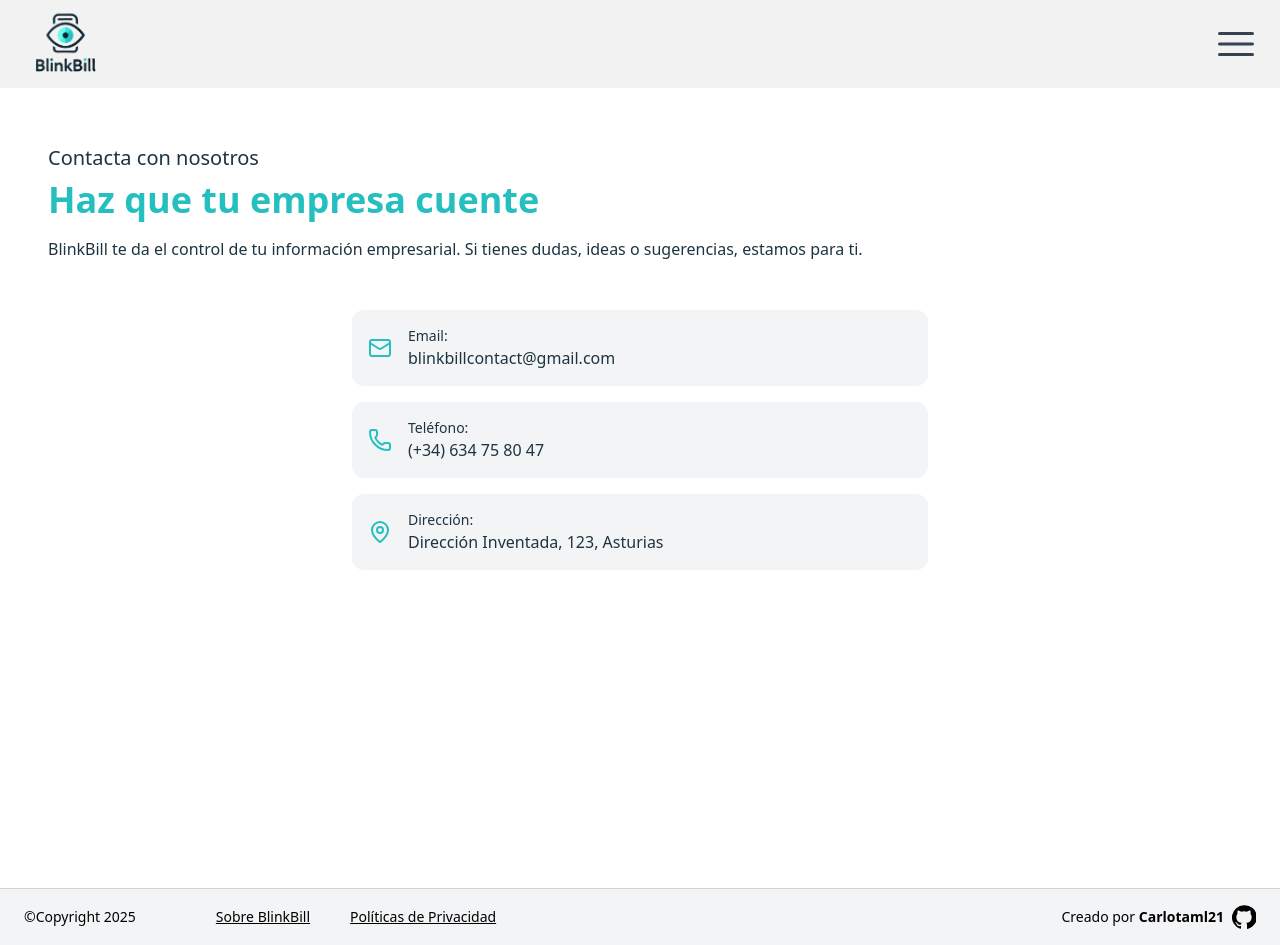
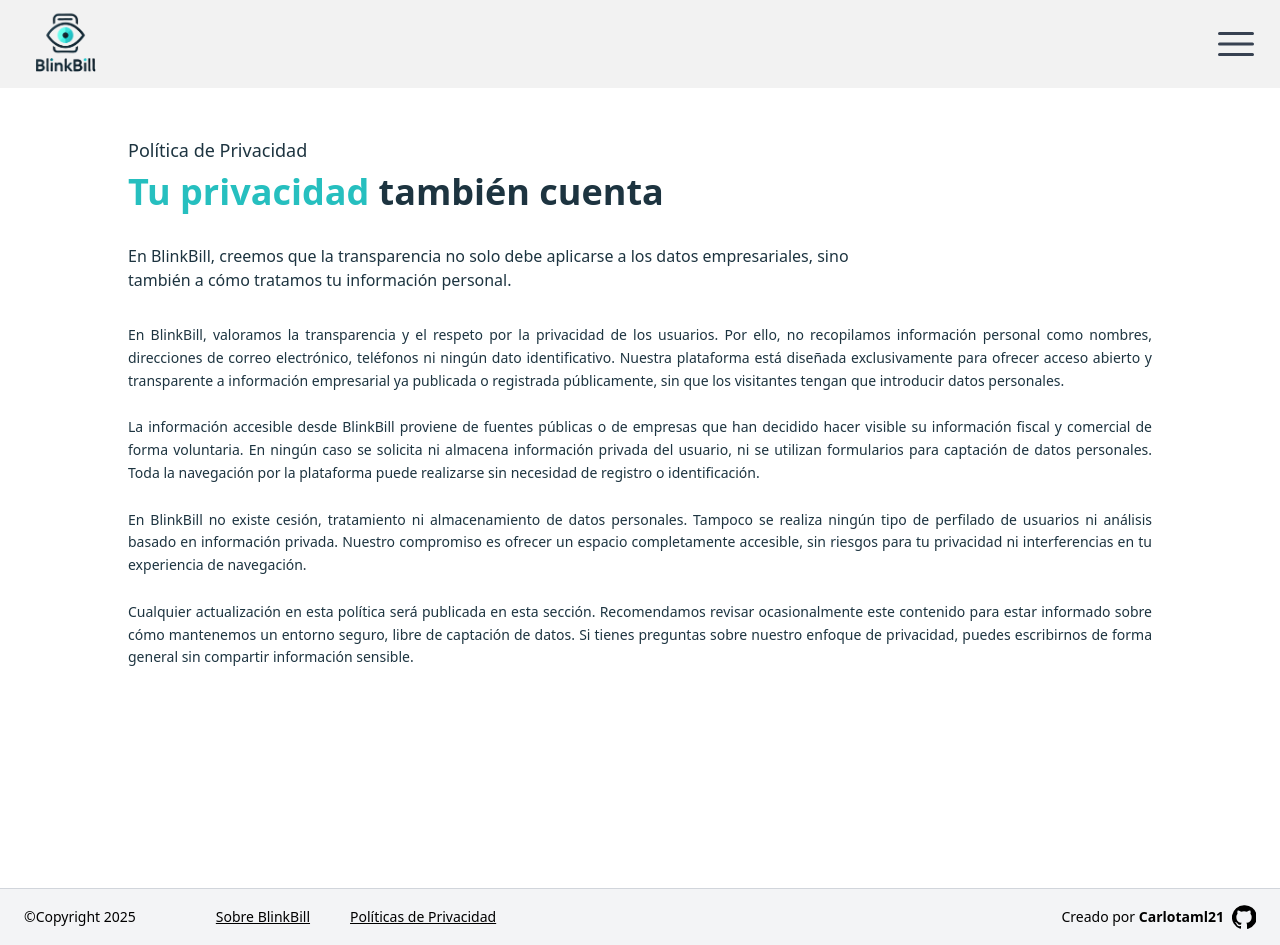
Before and after one commit to Carlotaml21/fronted-blinkBill, a React (Vite) app: page / in a window 1280 px wide. Built offline with nearby package versions, Linux system fonts and the light colour scheme.

Commit message:
add Privacy Policy Page

```diff
--- a/src/App.jsx
+++ b/src/App.jsx
@@ -3,12 +3,13 @@
 import HomePage from "./pages/HomePage";
 import AboutPage from "./pages/AboutPage";
 import ContactPage from "./pages/ContactPage"
+import PrivacyPage from "./pages/PrivacyPage"
 
 function App() {
   return (
     <>
       <Header />
-      <ContactPage/>
+      <PrivacyPage/>
       <Footer />
     </>
   );
--- /dev/null
+++ b/src/pages/PrivacyPage.jsx
@@ -0,0 +1,57 @@
+import React from "react";
+
+const PrivacyPage = () => {
+  return (
+    <div className="min-h-screen bg-white px-6 py-12">
+      <div className="max-w-5xl mx-auto space-y-8">
+
+        <div>
+          <h2 className="text-lg text-[#1D3440] mb-2">
+            Política de Privacidad
+          </h2>
+          <h1 className="text-4xl font-bold text-[#1D3440]">
+            <span className="text-[#26BFBF]">Tu privacidad</span> también cuenta
+          </h1>
+        </div>
+
+
+        <p className="text-[#1D3440] text-base max-w-3xl">
+          En BlinkBill, creemos que la transparencia no solo debe aplicarse a los datos empresariales,
+          sino también a cómo tratamos tu información personal.
+        </p>
+
+
+        <div className="text-[#1D3440] space-y-6 text-justify text-sm leading-relaxed">
+          <p>
+            En BlinkBill, valoramos la transparencia y el respeto por la privacidad de los usuarios. Por ello,
+            no recopilamos información personal como nombres, direcciones de correo electrónico, teléfonos
+            ni ningún dato identificativo. Nuestra plataforma está diseñada exclusivamente para ofrecer
+            acceso abierto y transparente a información empresarial ya publicada o registrada públicamente,
+            sin que los visitantes tengan que introducir datos personales.
+          </p>
+          <p>
+            La información accesible desde BlinkBill proviene de fuentes públicas o de empresas que han
+            decidido hacer visible su información fiscal y comercial de forma voluntaria. En ningún caso
+            se solicita ni almacena información privada del usuario, ni se utilizan formularios para
+            captación de datos personales. Toda la navegación por la plataforma puede realizarse sin
+            necesidad de registro o identificación.
+          </p>
+          <p>
+            En BlinkBill no existe cesión, tratamiento ni almacenamiento de datos personales. Tampoco se
+            realiza ningún tipo de perfilado de usuarios ni análisis basado en información privada. Nuestro
+            compromiso es ofrecer un espacio completamente accesible, sin riesgos para tu privacidad ni
+            interferencias en tu experiencia de navegación.
+          </p>
+          <p>
+            Cualquier actualización en esta política será publicada en esta sección. Recomendamos revisar
+            ocasionalmente este contenido para estar informado sobre cómo mantenemos un entorno seguro,
+            libre de captación de datos. Si tienes preguntas sobre nuestro enfoque de privacidad, puedes
+            escribirnos de forma general sin compartir información sensible.
+          </p>
+        </div>
+      </div>
+    </div>
+  );
+};
+
+export default PrivacyPage;
```
